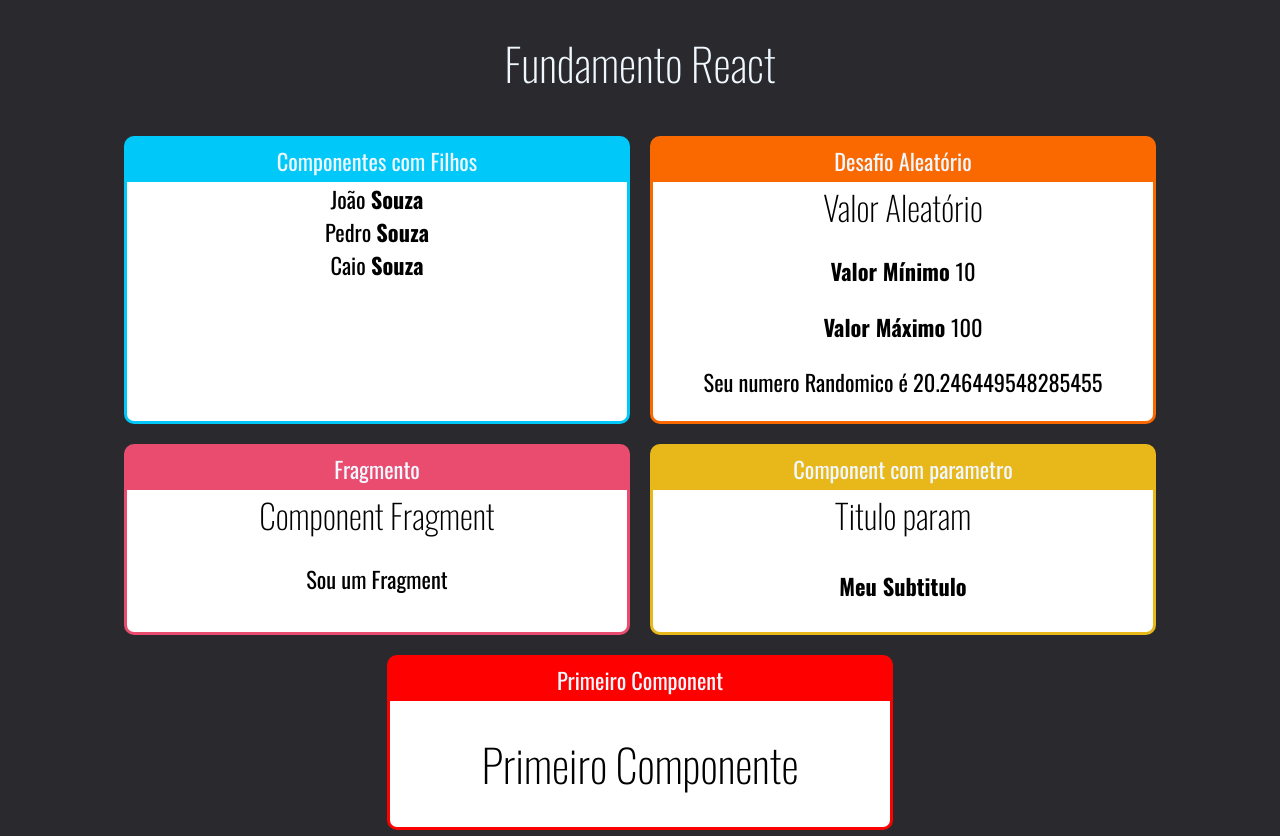
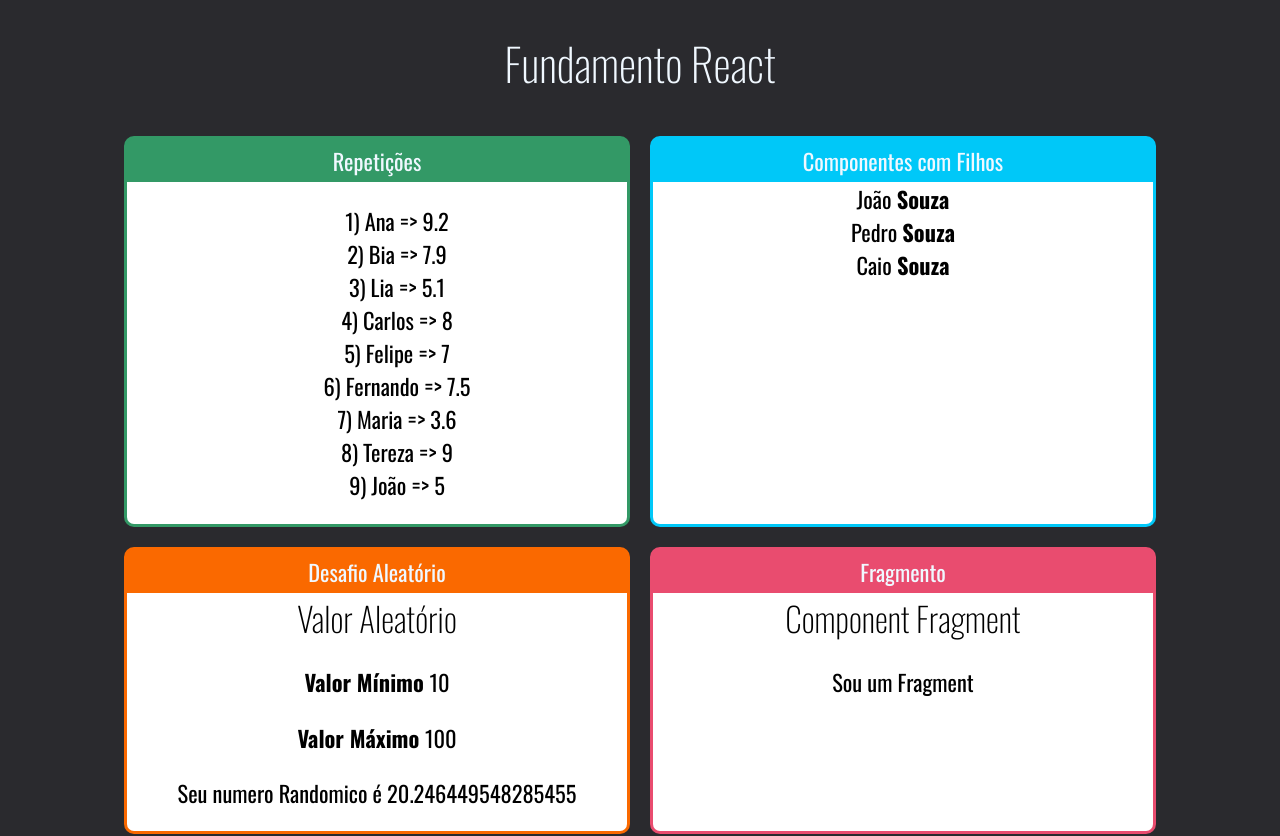
Before and after one commit to CarlosGenuino/fundamentos-react, a React (Create React App) app: page / in a window 1280 px wide. Shown: the top 836 px of the page. Built offline with nearby package versions, Linux system fonts and the light colour scheme; the HTML template or start-up script is replaced by a standard one.

Commit message:
lista de alunos

```diff
--- a/src/App.jsx
+++ b/src/App.jsx
@@ -8,12 +8,18 @@
 import Card from './components/layout/Card';
 import Familia from './components/basicos/Familia';
 import FamiliaMembro from './components/basicos/FamiliaMembro';
+import ListaAlunos from './components/repeticao/ListaAlunos';
 
 export default () => (
   <div id="app">
     <h1>Fundamento React</h1>
 
     <div className="cards">
+
+        <Card titulo="Repetições" color="#339966">
+            <ListaAlunos></ListaAlunos>
+        </Card>
+
         <Card titulo="Componentes com Filhos" color="#00C8F8">
             <Familia sobrenome="Souza">
                 <FamiliaMembro nome="João"  />
--- /dev/null
+++ b/src/components/repeticao/ListaAlunos.jsx
@@ -0,0 +1,23 @@
+import React from 'react'
+import alunos from '../../data/alunos'
+
+export default props => {
+
+    const lis = alunos.map(aluno => {
+        return (
+            <li key={aluno.id}>
+                {aluno.id + ') ' + aluno.nome +' => ' + aluno.nota}
+            </li>
+        )
+    })
+
+
+
+    return (
+        <div>
+            <ul style={{listStyle: 'none'}}>
+                {lis}
+            </ul>
+        </div>
+    )
+}
--- /dev/null
+++ b/src/data/alunos.js
@@ -0,0 +1,11 @@
+export default [
+    {id: 1, nome: 'Ana', nota: 9.2},
+    {id: 2, nome: 'Bia', nota: 7.9},
+    {id: 3, nome: 'Lia', nota: 5.1},
+    {id: 4, nome: 'Carlos', nota: 8.0},
+    {id: 5, nome: 'Felipe', nota: 7},
+    {id: 6, nome: 'Fernando', nota: 7.5},
+    {id: 7, nome: 'Maria', nota: 3.6},
+    {id: 8, nome: 'Tereza', nota: 9},
+    {id: 9, nome: 'João', nota: 5},
+]
```
